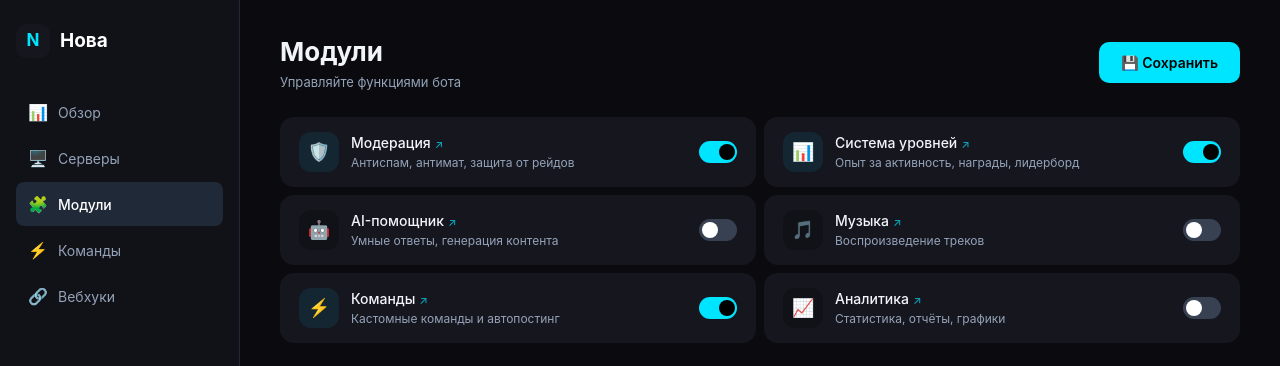
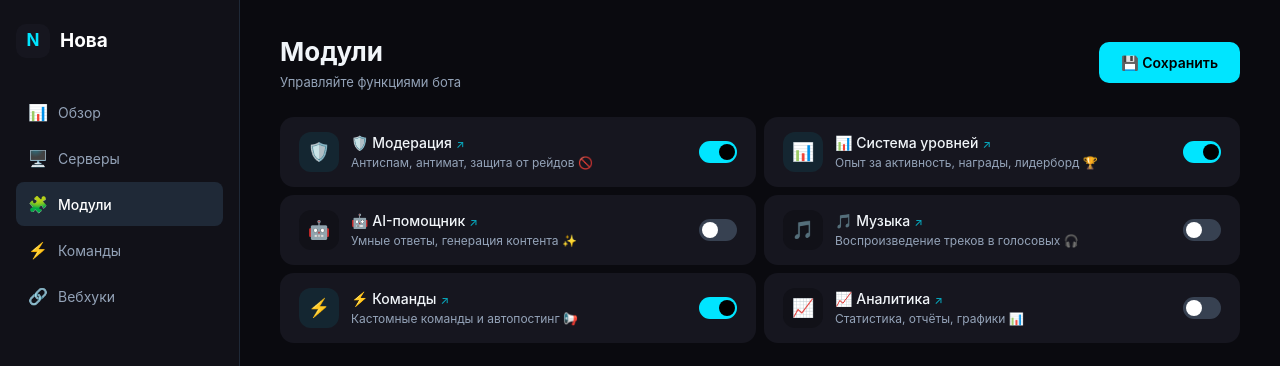
Before and after one commit to R4YDMOND/nova-bot, a Next.js app in the folder frontend/: page /dashboard/modules in a window 1280 px wide. Shown: the top 366 px of the page. Built offline with nearby package versions, Linux system fonts and the light colour scheme.

Commit message:
Update page.tsx

```diff
--- a/frontend/src/app/dashboard/modules/page.tsx
+++ b/frontend/src/app/dashboard/modules/page.tsx
@@ -4,14 +4,24 @@ import { useState, useEffect } from 'react'
 
 const navigate = (url: string) => window.location.href = url
 
+// Защита от краша, эмодзи и спецсимволов
+const sanitize = (text: string): string => {
+  if (!text) return ''
+  return text
+    .replace(/[\u0000-\u001F]/g, '')
+    .replace(/[\u200B-\u200D]/g, '')
+    .replace(/[\uFEFF]/g, '')
+    .trim()
+}
+
 export default function ModulesPage() {
   const [modules, setModules] = useState([
-    { id: 'moderation', name: 'Модерация', icon: '🛡️', desc: 'Антиспам, антимат, защита от рейдов', enabled: true, link: '/dashboard/moderation' },
-    { id: 'levels', name: 'Система уровней', icon: '📊', desc: 'Опыт за активность, награды, лидерборд', enabled: true, link: '/dashboard/ranking' },
-    { id: 'ai', name: 'AI-помощник', icon: '🤖', desc: 'Умные ответы, генерация контента', enabled: false, link: '/dashboard/ai' },
-    { id: 'music', name: 'Музыка', icon: '🎵', desc: 'Воспроизведение треков', enabled: false, link: '/dashboard/music' },
-    { id: 'commands', name: 'Команды', icon: '⚡', desc: 'Кастомные команды и автопостинг', enabled: true, link: '/dashboard/commands' },
-    { id: 'analytics', name: 'Аналитика', icon: '📈', desc: 'Статистика, отчёты, графики', enabled: false, link: '/dashboard/analytics' },
+    { id: 'moderation', name: '🛡️ Модерация', icon: '🛡️', desc: 'Антиспам, антимат, защита от рейдов 🚫', enabled: true, link: '/dashboard/moderation' },
+    { id: 'levels', name: '📊 Система уровней', icon: '📊', desc: 'Опыт за активность, награды, лидерборд 🏆', enabled: true, link: '/dashboard/ranking' },
+    { id: 'ai', name: '🤖 AI-помощник', icon: '🤖', desc: 'Умные ответы, генерация контента ✨', enabled: false, link: '/dashboard/ai' },
+    { id: 'music', name: '🎵 Музыка', icon: '🎵', desc: 'Воспроизведение треков в голосовых 🎧', enabled: false, link: '/dashboard/music' },
+    { id: 'commands', name: '⚡ Команды', icon: '⚡', desc: 'Кастомные команды и автопостинг 📢', enabled: true, link: '/dashboard/commands' },
+    { id: 'analytics', name: '📈 Аналитика', icon: '📈', desc: 'Статистика, отчёты, графики 📊', enabled: false, link: '/dashboard/analytics' },
   ])
 
   const [saved, setSaved] = useState(false)
@@ -33,7 +43,6 @@ export default function ModulesPage() {
   return (
     <div style={{ minHeight: '100vh', background: '#0A0A0F', display: 'flex', color: '#F1F5F9' }}>
 
-      {/* Sidebar */}
       <aside style={{ width: '240px', minWidth: '240px', background: '#111118', borderRight: '1px solid #1F2937', padding: '24px 16px', display: 'flex', flexDirection: 'column' }}>
         <a href="/" style={{ display: 'flex', alignItems: 'center', gap: '10px', textDecoration: 'none', marginBottom: '32px' }}>
           <div style={{ width: '34px', height: '34px', background: '#16161F', borderRadius: '10px', display: 'flex', alignItems: 'center', justifyContent: 'center', fontWeight: 'bold', color: '#00E5FF', fontSize: '17px' }}>N</div>
@@ -56,17 +65,15 @@ export default function ModulesPage() {
                 transition: 'all 0.15s'
               }}>
                 <span style={{ fontSize: '16px', width: '20px', textAlign: 'center' }}>{item.icon}</span>
-                {item.label}
+                {sanitize(item.label)}
               </span>
             )
           })}
         </nav>
       </aside>
 
-      {/* Main */}
       <main style={{ flex: 1, padding: '32px 40px', overflow: 'auto' }}>
 
-        {/* Header + Save button */}
         <div style={{ display: 'flex', justifyContent: 'space-between', alignItems: 'center', marginBottom: '24px' }}>
           <div>
             <h1 style={{ fontSize: '26px', fontWeight: '700', marginBottom: '2px' }}>Модули</h1>
@@ -81,7 +88,6 @@ export default function ModulesPage() {
           </button>
         </div>
 
-        {/* Modules Grid — 2 columns */}
         <div style={{ display: 'grid', gridTemplateColumns: '1fr 1fr', gap: '8px' }}>
           {modules.map((mod, i) => (
             <div key={mod.id} style={{
@@ -95,7 +101,6 @@ export default function ModulesPage() {
             onMouseEnter={(e) => { e.currentTarget.style.background = '#1A1A26'; e.currentTarget.style.borderColor = '#1F2937'; }}
             onMouseLeave={(e) => { e.currentTarget.style.background = '#16161F'; e.currentTarget.style.borderColor = 'transparent'; }}
             >
-              {/* Icon */}
               <div style={{
                 width: '40px', height: '40px', minWidth: '40px',
                 background: mod.enabled ? 'rgba(0,229,255,0.08)' : '#111118',
@@ -105,10 +110,9 @@ export default function ModulesPage() {
                 {mod.icon}
               </div>
 
-              {/* Info */}
               <div style={{ flex: 1, minWidth: 0 }}>
                 <div style={{ fontSize: '14px', fontWeight: '500', marginBottom: '2px' }}>
-                  {mod.name}
+                  {sanitize(mod.name)}
                   {mod.link && (
                     <span onClick={(e) => { e.stopPropagation(); navigate(mod.link!) }} style={{
                       color: '#00E5FF', fontSize: '11px', marginLeft: '4px', cursor: 'pointer',
@@ -119,10 +123,9 @@ export default function ModulesPage() {
                     >↗</span>
                   )}
                 </div>
-                <div style={{ fontSize: '12px', color: '#94A3B8', lineHeight: '1.3' }}>{mod.desc}</div>
+                <div style={{ fontSize: '12px', color: '#94A3B8', lineHeight: '1.3' }}>{sanitize(mod.desc)}</div>
               </div>
 
-              {/* Toggle */}
               <div onClick={(e) => { e.stopPropagation(); toggle(mod.id); }} style={{
                 width: '38px', height: '22px', background: mod.enabled ? '#00E5FF' : '#374151',
                 borderRadius: '22px', cursor: 'pointer', transition: 'all 0.25s ease',
@@ -139,7 +142,6 @@ export default function ModulesPage() {
           ))}
         </div>
 
-        {/* Toast */}
         {saved && (
           <div style={{
             position: 'fixed', bottom: '24px', right: '24px',
```
